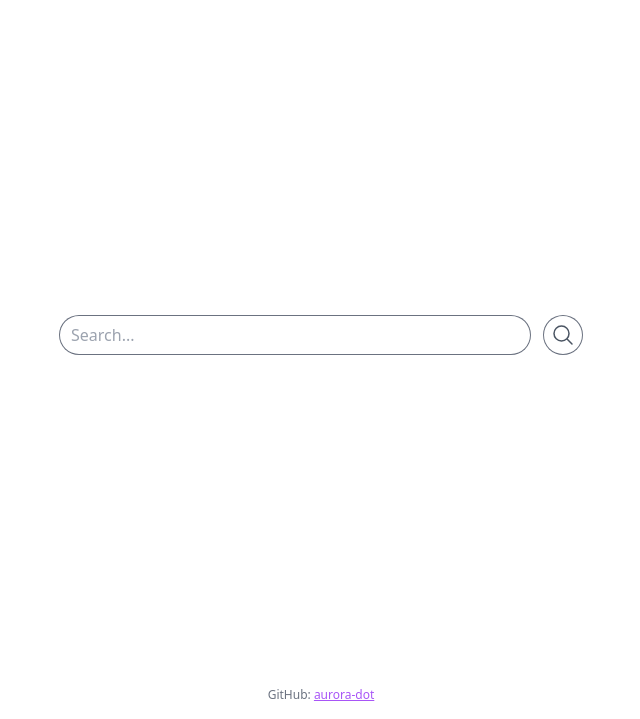
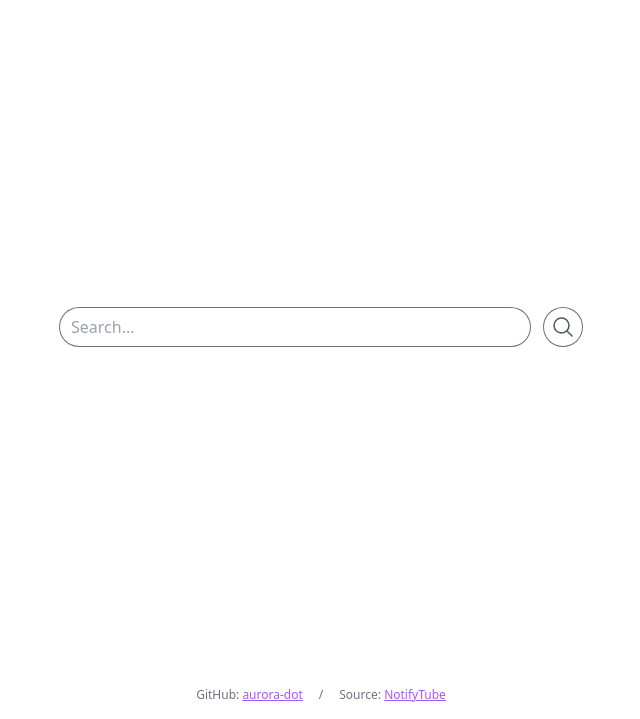
Before and after one commit to aurora-dot/NotifyTube, a Django app: page / in a window 1280 px wide. Shown: the part 81-800 px from the top of the page, without its empty margins (319-959 px from the left). Run offline with Django 5.2, Linux system fonts and the light colour scheme; style sheets or scripts are compiled from the project's sources.

Commit message:
Add to footer

```diff
--- a/app/templates/app/components/footer.html
+++ b/app/templates/app/components/footer.html
@@ -1,7 +1,13 @@
-<footer class="flex justify-center py-4">
-  <p class="text-xs text-gray-500">
+<footer class="flex justify-center pb-4 pt-8 space-x-4 text-xs text-gray-500">
+  <p>
     GitHub:
     <a class="text-purple-500 underline"
        href="https://github.com/aurora-dot">aurora-dot</a>
   </p>
+  <p>/</p>
+  <p>
+    Source:
+    <a class="text-purple-500 underline"
+       href="https://github.com/aurora-dot/NotifyTube">NotifyTube</a>
+  </p>
 </footer>
```
